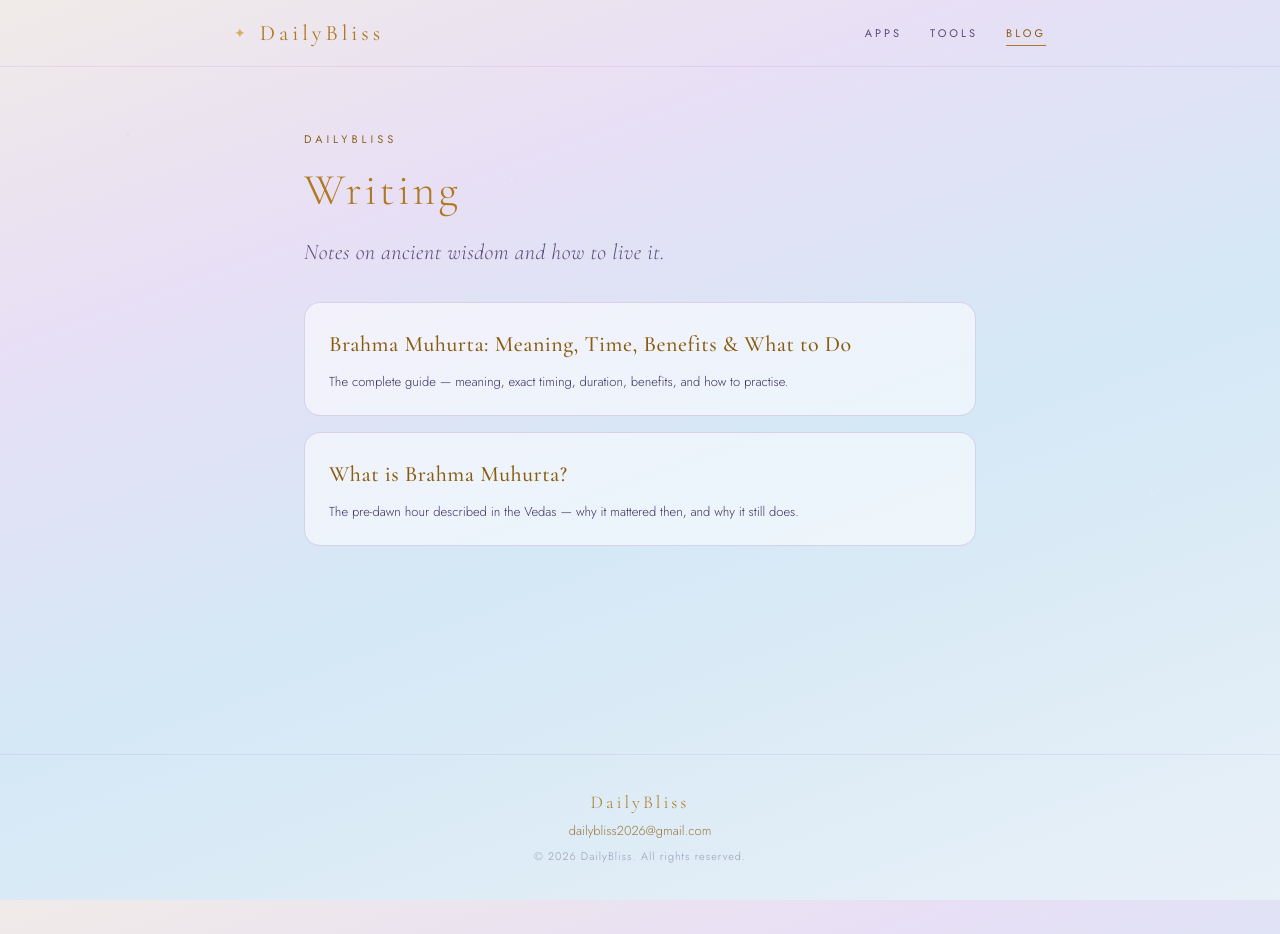
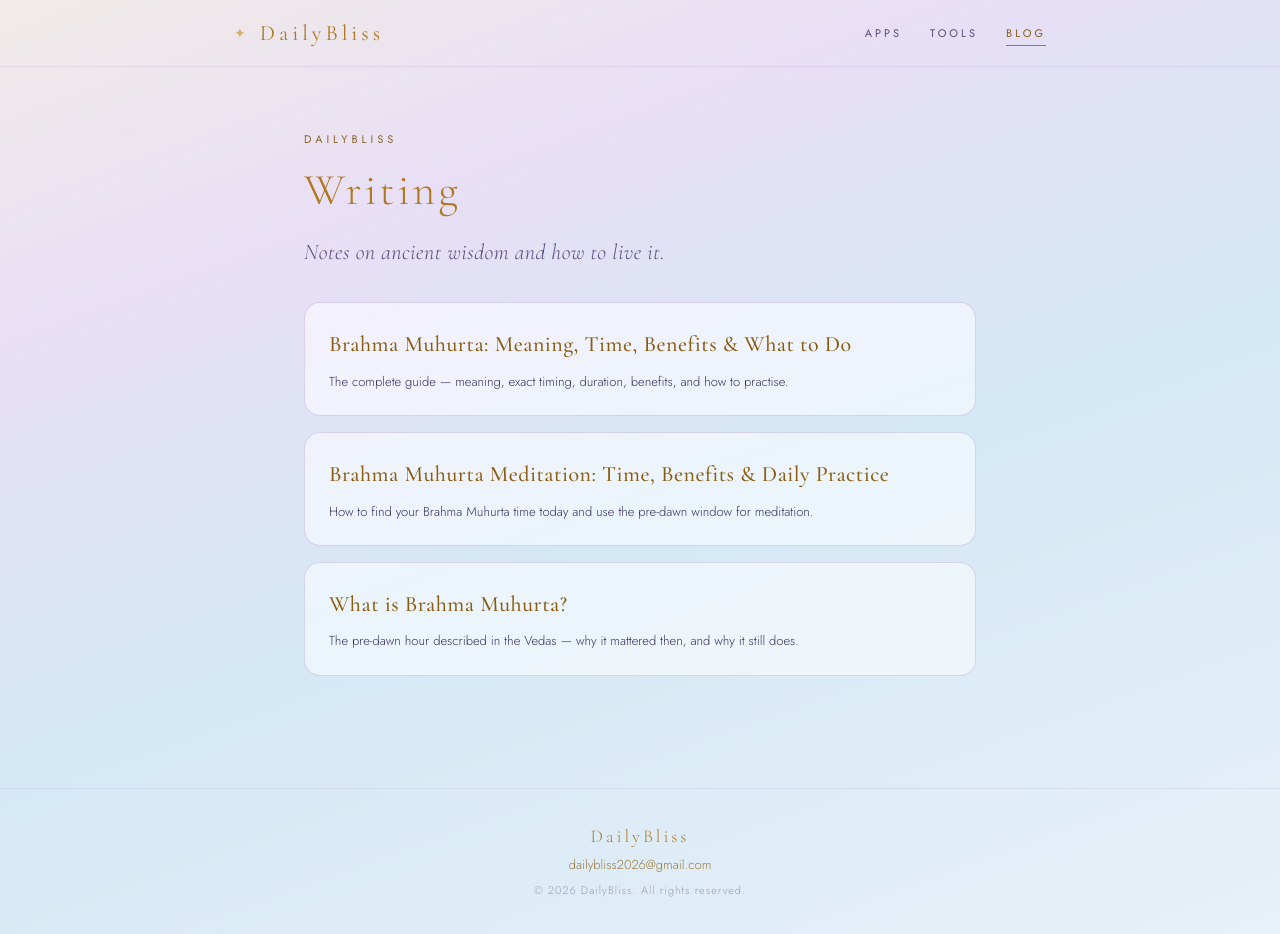
Before and after one commit to dailybliss/dailybliss.github.io, a Jekyll site: the page built from blog/index.html, in a window 1280 px wide. Built offline with Jekyll 4.4.1, drawn with Linux system fonts in a browser that asks for light colours.

Commit message:
Update index.html

```diff
--- a/blog/index.html
+++ b/blog/index.html
@@ -19,6 +19,12 @@ description: Notes on spiritual practice, ancient wisdom, and modern living.
       </a>
     </li>
     <li>
+      <a href="{{ '/blog/brahma-muhurta-meditation/' | relative_url }}">
+        <h3>Brahma Muhurta Meditation: Time, Benefits &amp; Daily Practice</h3>
+        <p>How to find your Brahma Muhurta time today and use the pre-dawn window for meditation.</p>
+      </a>
+    </li>
+    <li>
       <a href="{{ '/blog/what-is-brahma-muhurta/' | relative_url }}">
         <h3>What is Brahma Muhurta?</h3>
         <p>The pre-dawn hour described in the Vedas — why it mattered then, and why it still does.</p>
```
